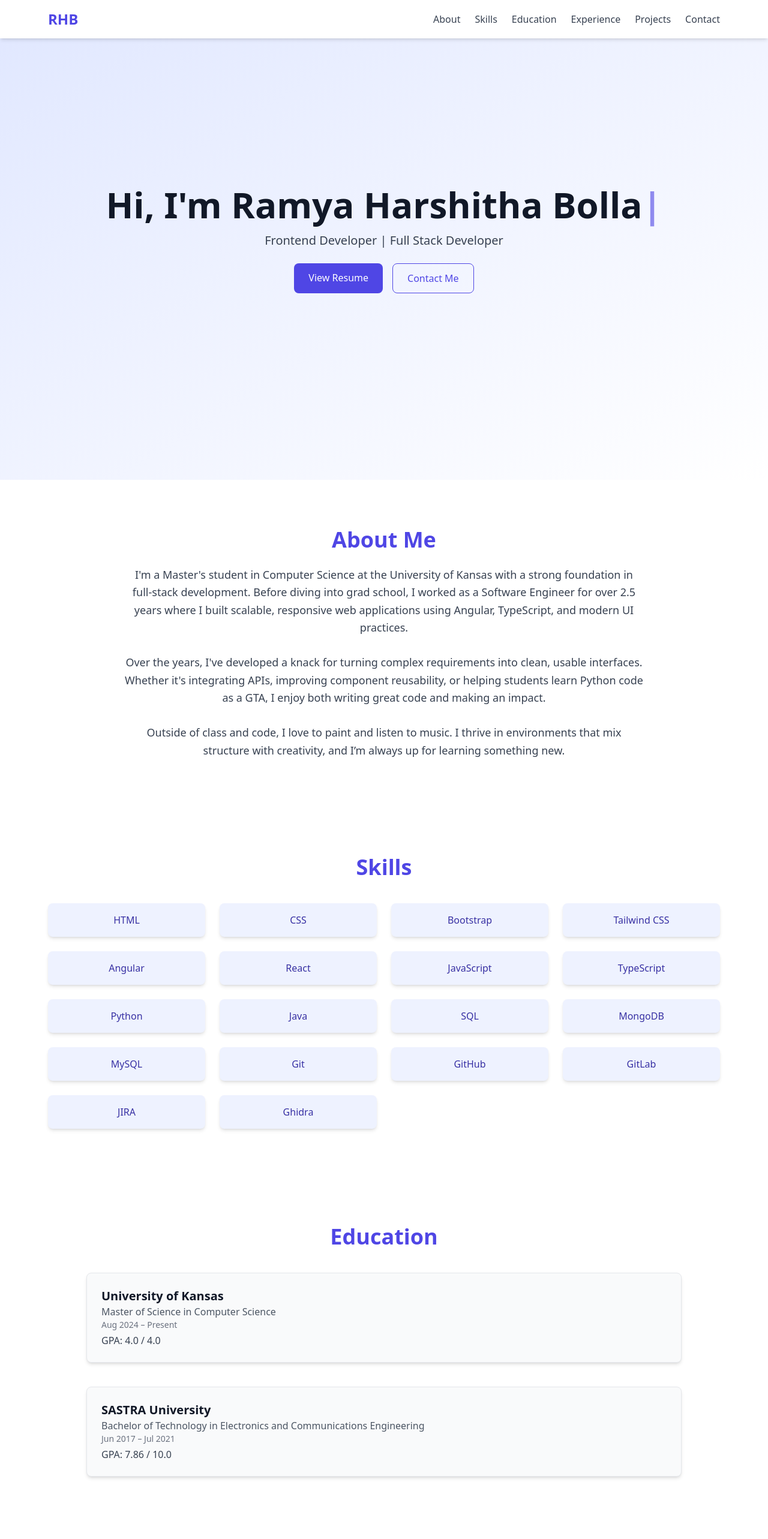
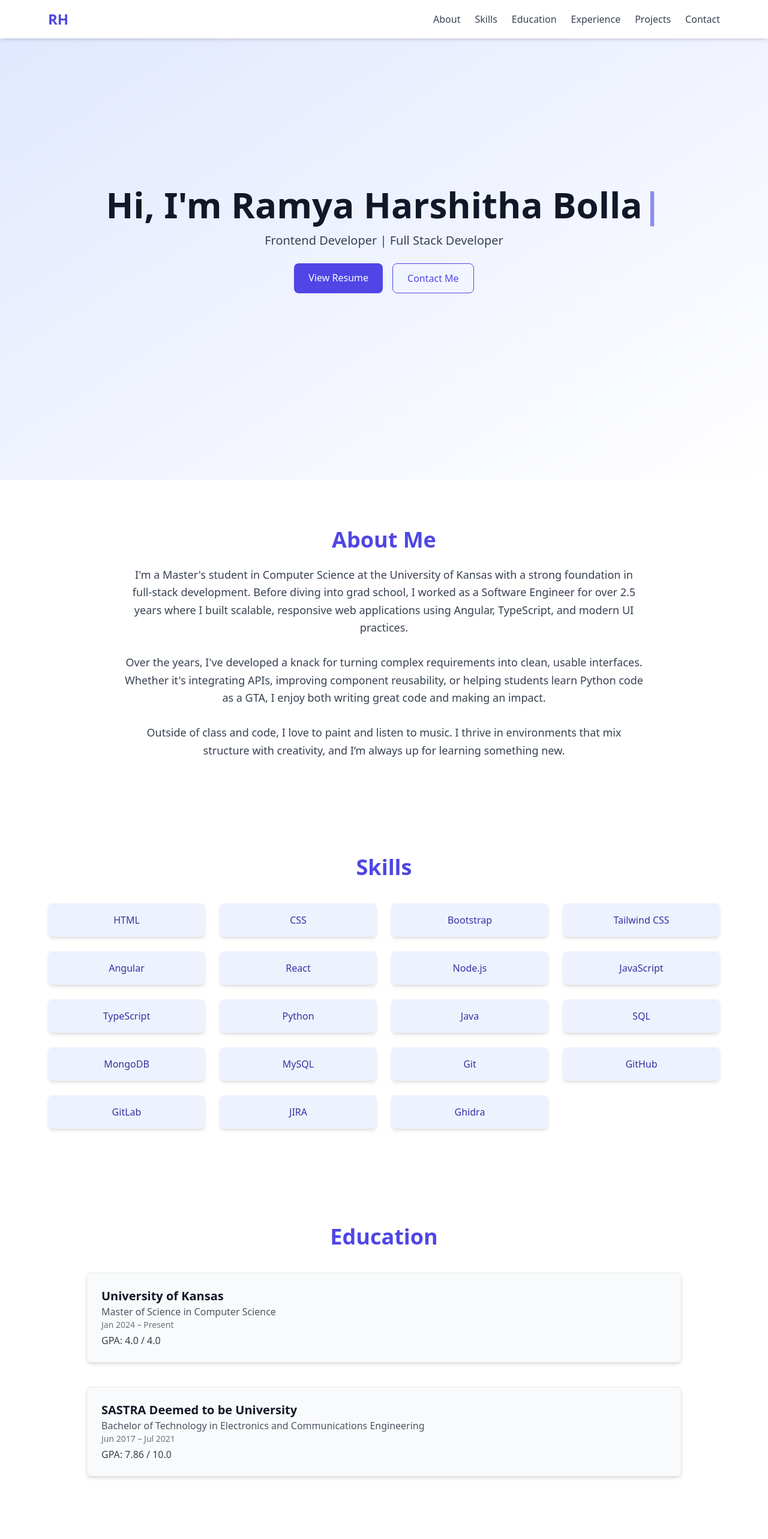
Before and after one commit to har-shee/portfolio, a React (Create React App) app: page / in a window 1280 px wide. Shown: the top 2566 px of the page at 60% size. Built offline with nearby package versions, Linux system fonts and the light colour scheme.

Commit message:
portfolio

```diff
--- a/src/components/Education.js
+++ b/src/components/Education.js
@@ -5,11 +5,11 @@ const educationList = [
   {
     school: "University of Kansas",
     degree: "Master of Science in Computer Science",
-    duration: "Aug 2024 – Present",
+    duration: "Jan 2024 – Present",
     gpa: "4.0 / 4.0"
   },
   {
-    school: "SASTRA University",
+    school: "SASTRA Deemed to be University",
     degree: "Bachelor of Technology in Electronics and Communications Engineering",
     duration: "Jun 2017 – Jul 2021",
     gpa: "7.86 / 10.0"
--- a/src/components/Experience.js
+++ b/src/components/Experience.js
@@ -12,7 +12,7 @@ const experiences = [
       ],
     },
     {
-      role: "Graduate Teaching Assistant (Python)",
+      role: "Graduate Teaching Assistant",
       company: "University of Kansas",
       duration: "Aug 2024 – May 2025",
       details: [
--- a/src/components/Navbar.js
+++ b/src/components/Navbar.js
@@ -3,7 +3,7 @@ const Navbar = () => {
   return (
     <nav className="bg-white shadow-md fixed w-full top-0 z-10">
       <div className="max-w-6xl mx-auto px-4 py-4 flex justify-between items-center">
-        <h1 className="text-2xl font-bold text-indigo-600">RHB</h1>
+        <h1 className="text-2xl font-bold text-indigo-600">RH</h1>
         <ul className="flex space-x-6 text-gray-700 font-medium">
           <li><a href="#about" className="hover:text-indigo-600">About</a></li>
           <li><a href="#skills" className="hover:text-indigo-600">Skills</a></li>
--- a/src/components/Skills.js
+++ b/src/components/Skills.js
@@ -3,7 +3,7 @@ import { motion } from 'framer-motion';
 
 const skills = [
   "HTML", "CSS", "Bootstrap", "Tailwind CSS",
-  "Angular", "React",
+  "Angular", "React", "Node.js",
   "JavaScript", "TypeScript", "Python", "Java", "SQL",
   "MongoDB", "MySQL",
   "Git", "GitHub", "GitLab",
```
